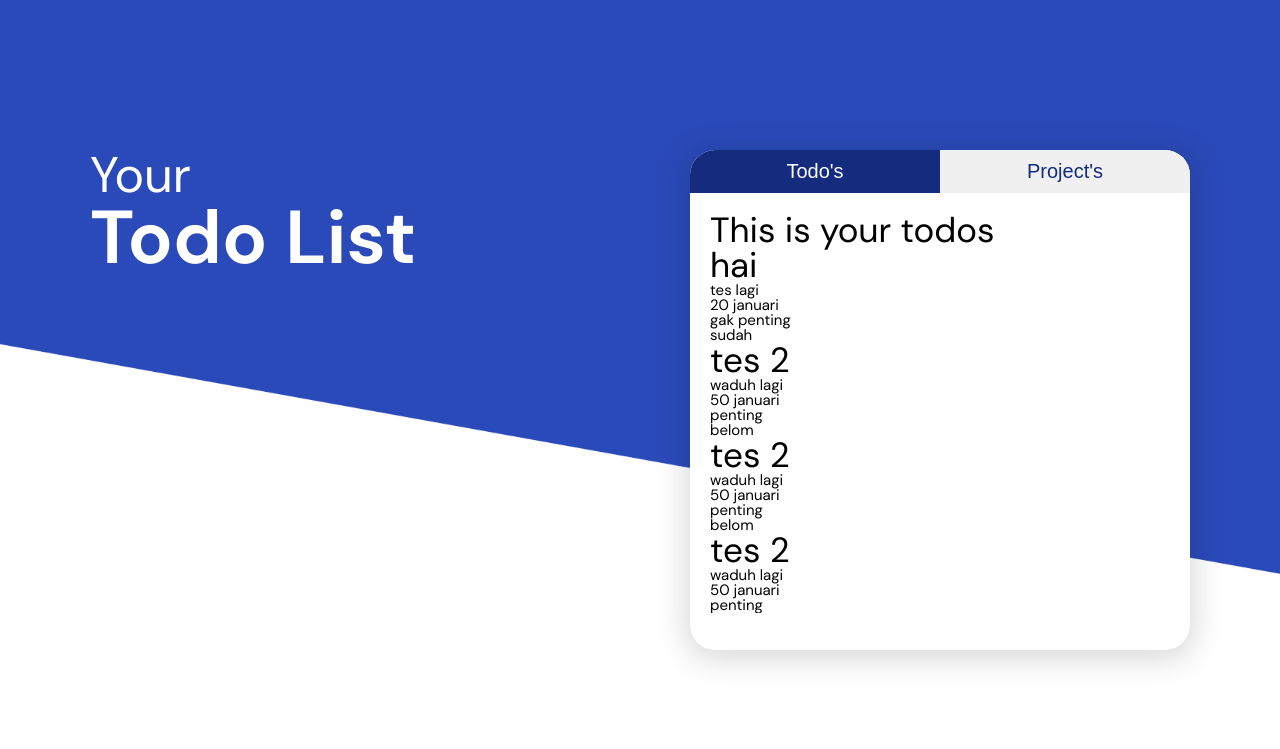
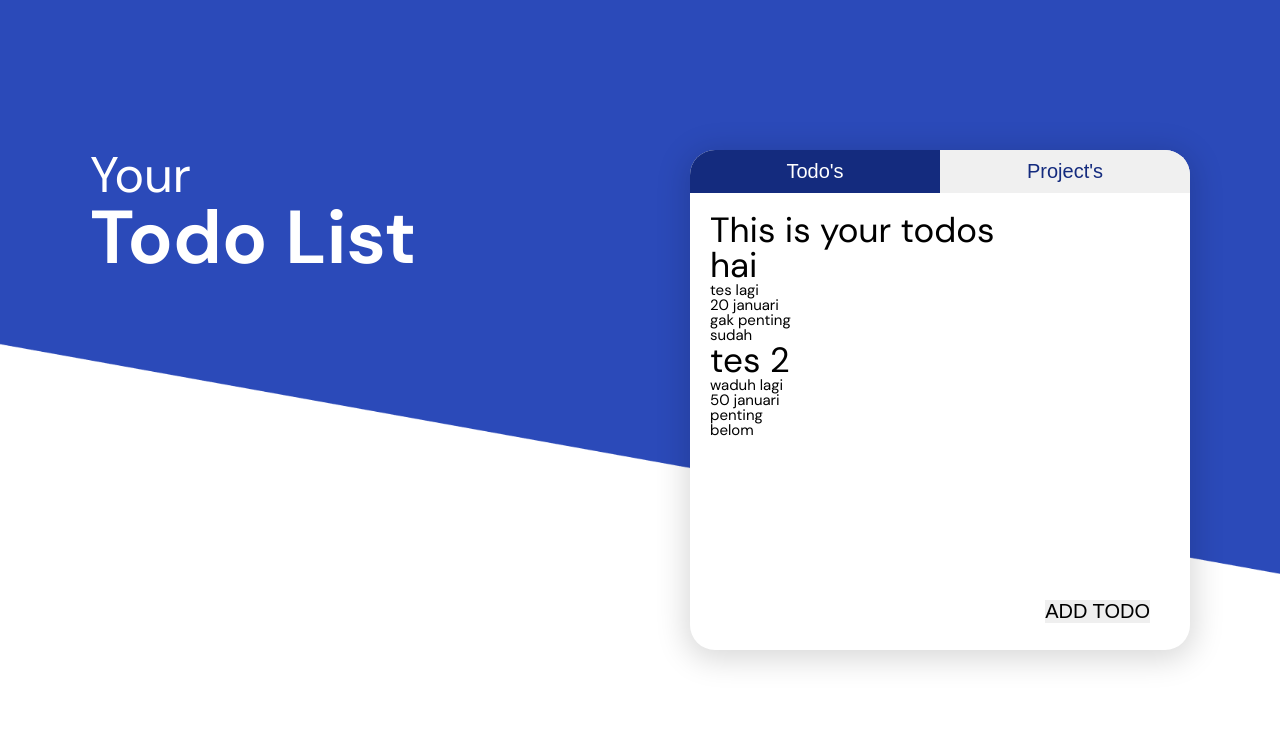
Before and after one commit to jeisaRaja/todolist, a website built with webpack: page dist/index.html in a window 1280 px wide. Built offline with nearby package versions, Linux system fonts and the light colour scheme.

Commit message:
progress

```diff
--- a/src/index.js
+++ b/src/index.js
@@ -14,7 +14,7 @@ const form_project = document.querySelector('.form_project')
 const modal_project = document.querySelector('#modal_project')
 const modal_todo = document.querySelector('#modal_todo')
 const content_body = document.querySelector('.content_body')
-
+const btnDiv = document.querySelector('.btnDiv')
 
 const h1_todo = "<h2>Your</h2>Todo List";
 h1.innerHTML = h1_todo;
@@ -56,27 +56,6 @@ let array_todo = [
         priority: 'penting',
         checklist: 'belom'
      },
-     {
-        title:'tes 2',
-        description:'waduh lagi',
-        dueDate: '50 januari',
-        priority: 'penting',
-        checklist: 'belom'
-     },
-     {
-        title:'tes 2',
-        description:'waduh lagi',
-        dueDate: '50 januari',
-        priority: 'penting',
-        checklist: 'belom'
-     },
-     {
-        title:'tes 2',
-        description:'waduh lagi',
-        dueDate: '50 januari',
-        priority: 'penting',
-        checklist: 'belom'
-     },
 ]
 
 // btn.addEventListener('click', ()=>{
@@ -97,21 +76,21 @@ document.addEventListener('DOMContentLoaded', function(){
 
 function addProjectHandler(){
 
-    if(modal_project.display == 'flex'){
+    if(modal_project.style.display == 'flex'){
         modal_project.style.display = 'none'
+        console.log('none')
     }else{
         modal_project.style.display = 'flex'
+        console.log('flex')
     }
-    return 0;
 }
 function addTodoHandler(){
-    console.log(modal_todo.style.display)
+
     if(modal_todo.style.display == 'flex'){
         modal_todo.style.display = 'none'
     }else{
         modal_todo.style.display = 'flex'
     }
-    return 0;
 }
 
 function addProject(e){
@@ -135,6 +114,7 @@ function addTodo(e){
 
 function showProjects(){
     content_body.innerHTML = ""
+    btnDiv.innerHTML = ''
     array_project.forEach(project =>{
 
         const project_title = document.createElement('h3')
@@ -148,13 +128,14 @@ function showProjects(){
     const addButton = document.createElement('BUTTON')
     addButton.innerHTML = 'ADD PROJECT'
     addButton.classList.add('addNew')
-    content_body.appendChild(addButton)
+    btnDiv.appendChild(addButton)
+
     addButton.addEventListener('click', addProjectHandler)
 }
 
 function showTodos(){
     content_body.innerHTML = ""
-
+    btnDiv.innerHTML = ''
     array_todo.forEach(todo =>{
 
         const todo_body = document.createElement('div')
@@ -165,7 +146,8 @@ function showTodos(){
     const addButton = document.createElement('BUTTON')
     addButton.innerHTML = 'ADD TODO'
     addButton.classList.add('addNew')
-    content_body.appendChild(addButton)
+    btnDiv.appendChild(addButton)
+
 
     addButton.addEventListener('click', addTodoHandler)
 }
--- a/src/style.css
+++ b/src/style.css
@@ -136,9 +136,13 @@ main{
 
 
 .content{
-    height: 42rem;
+    height: 50rem;
     padding: 2rem;
+    position: relative;
+}
+.content_body{
     overflow-y: scroll;
+    height: 35rem;
 }
 
 
@@ -174,10 +178,15 @@ form{
 
 #modal_project{
     display: none;
-    position: absolute;
+    bottom: 0;
 }
 
 #modal_todo{
     display: none;
+}
+
+.addNew{
     position: absolute;
+    right: 4rem;
+    bottom: 7rem;
 }
```
Also changed, not shown: journal.md (+5 -0 lines), package.json (added, +28 -0 lines), dist/index.bundle.js, dist/index.html.
